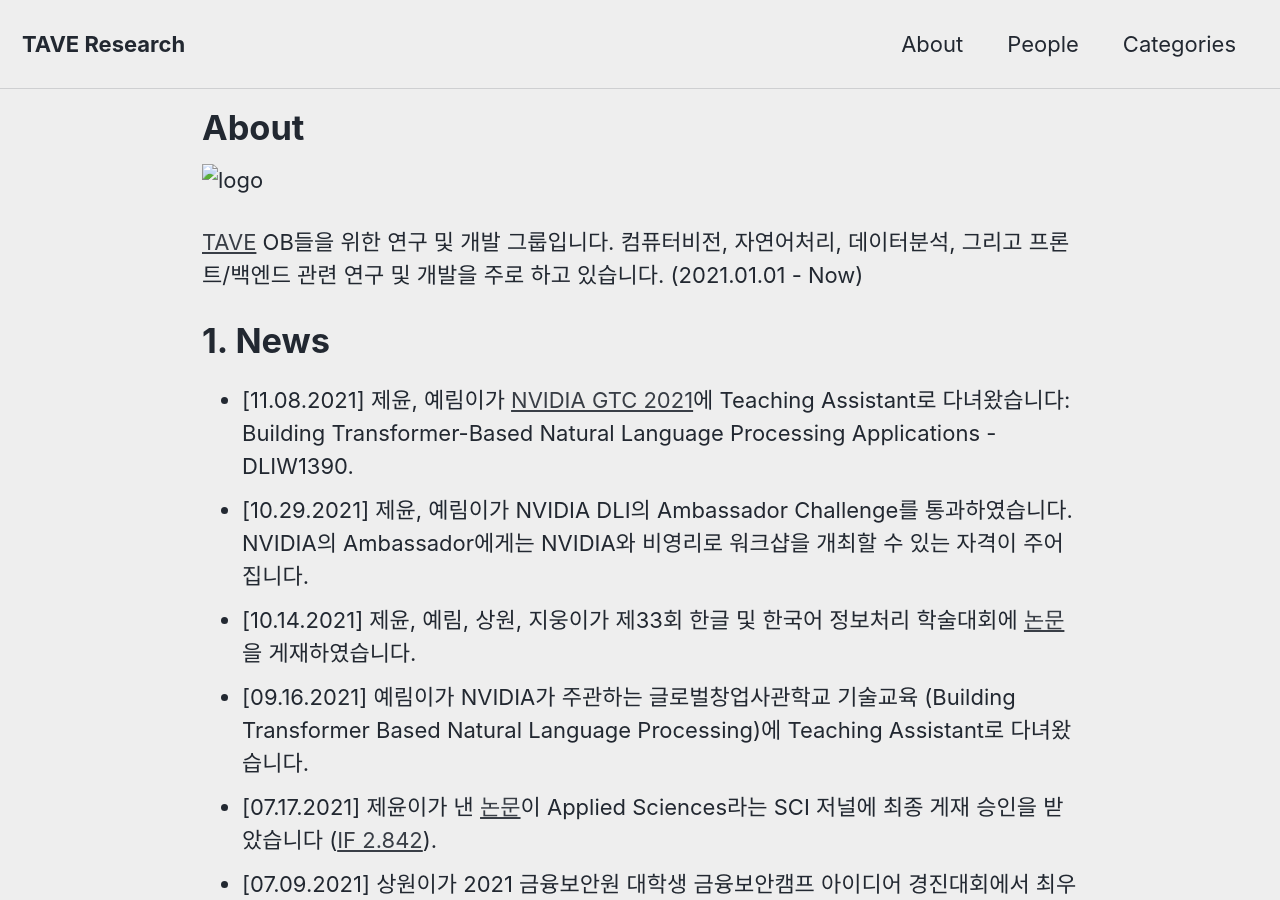
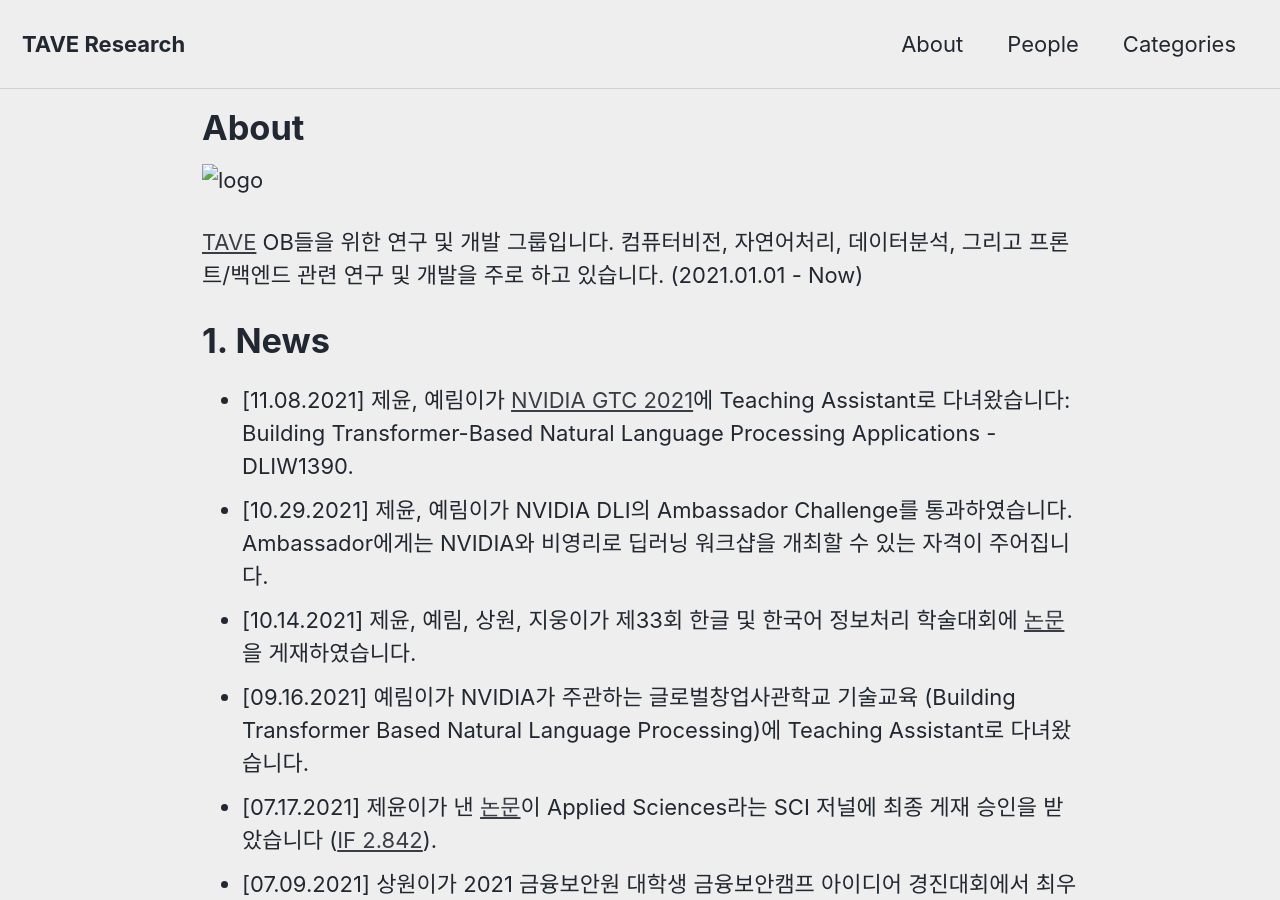
Before and after one commit to TAVEResearch/TAVEResearch.github.io, a Jekyll site: the page built from about.md, in a window 1280 px wide and 900 px high. Built offline with Jekyll 4.4.1, drawn with Linux system fonts in a browser that asks for light colours; cached includes are drawn as plain includes.

Commit message:
Update about.md

```diff
--- a/about.md
+++ b/about.md
@@ -11,7 +11,7 @@ author_profile: false
 # 1. News
 
 - [11.08.2021] 제윤, 예림이가 [NVIDIA GTC 2021](https://www.nvidia.com/gtc/)에 Teaching Assistant로 다녀왔습니다: Building Transformer-Based Natural Language Processing Applications - DLIW1390.
-- [10.29.2021] 제윤, 예림이가 NVIDIA DLI의 Ambassador Challenge를 통과하였습니다. NVIDIA의 Ambassador에게는 NVIDIA와 비영리로 워크샵을 개최할 수 있는 자격이 주어집니다.
+- [10.29.2021] 제윤, 예림이가 NVIDIA DLI의 Ambassador Challenge를 통과하였습니다. Ambassador에게는 NVIDIA와 비영리로 딥러닝 워크샵을 개최할 수 있는 자격이 주어집니다.
 - [10.14.2021] 제윤, 예림, 상원, 지웅이가 제33회 한글 및 한국어 정보처리 학술대회에 [논문](https://jeiyoon.github.io/data/hclt2021.pdf)을 게재하였습니다.
 - [09.16.2021] 예림이가 NVIDIA가 주관하는 글로벌창업사관학교 기술교육 (Building Transformer Based Natural Language Processing)에 Teaching Assistant로 다녀왔습니다.
 - [07.17.2021] 제윤이가 낸 [논문](https://jeiyoon.github.io/data/vrb.pdf)이 Applied Sciences라는 SCI 저널에 최종 게재 승인을 받았습니다 ([IF 2.842](https://academic-accelerator.com/Impact-Factor-IF/kr/Applied-Sciences)).
```
